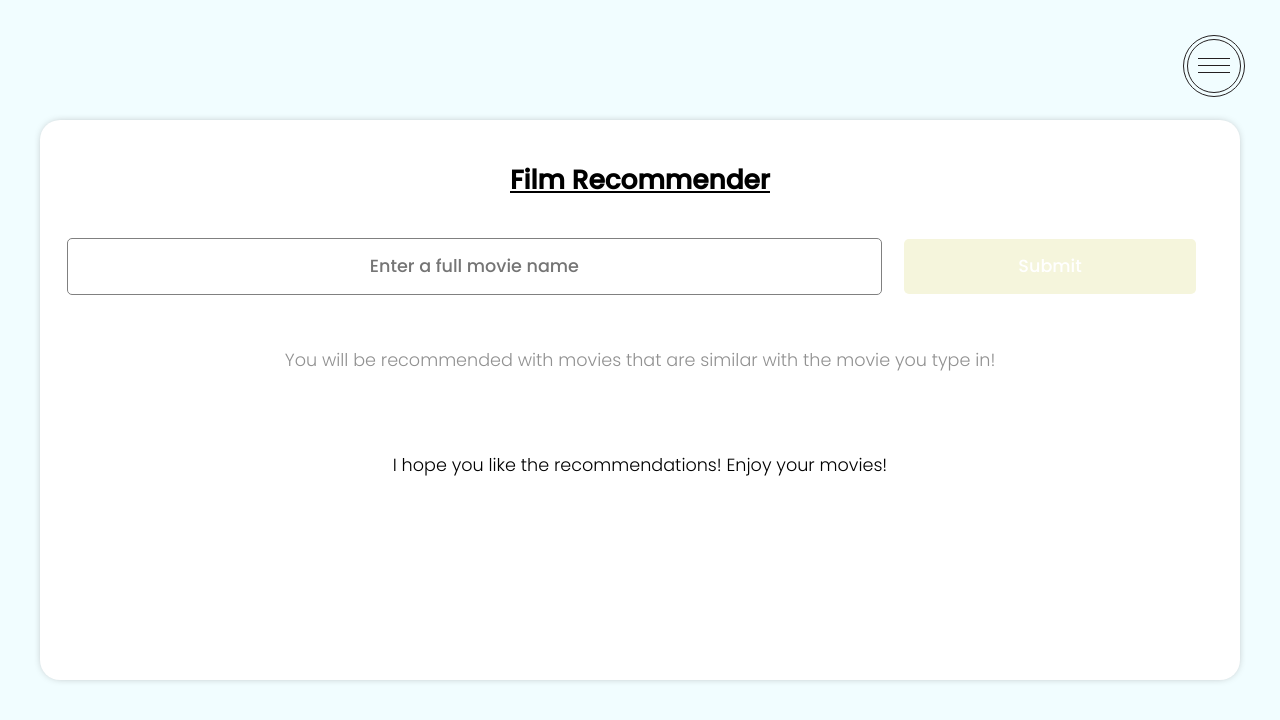
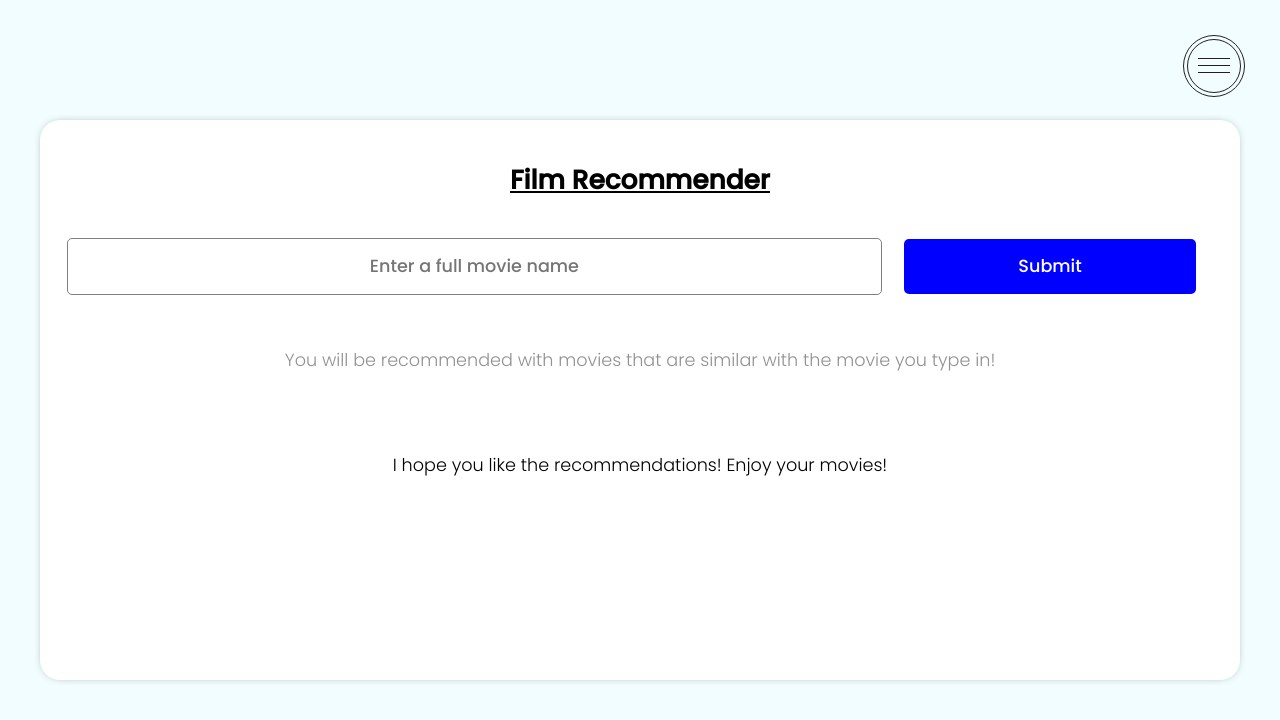
Before and after one commit to Jun-Zhang-Data/Recommender-APP, a Flask app: page / in a window 1280 px wide. Shown: the top 720 px of the page. Run offline with Flask 2, Linux system fonts and the light colour scheme; parts of the project's set-up code (start-up, migrations or seed data) failed here and were passed over; some libraries are stand-ins or nearby versions.

Commit message:
make it better

```diff
--- a/templates/index.html
+++ b/templates/index.html
@@ -454,7 +454,7 @@ figure {
         margin: 1em;
         border-radius: 5px;
         color: white;
-        background-color:beige;
+        background-color:blue;
         border-style: none;
     }
     @media screen and (max-width:600px) {
```
